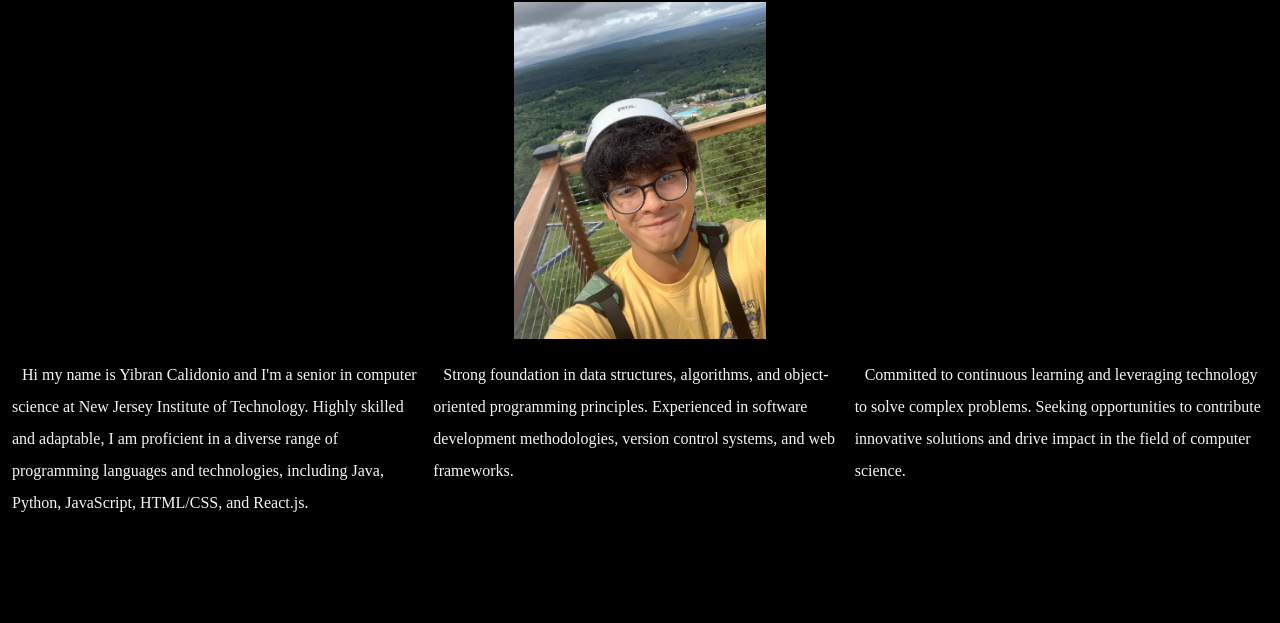
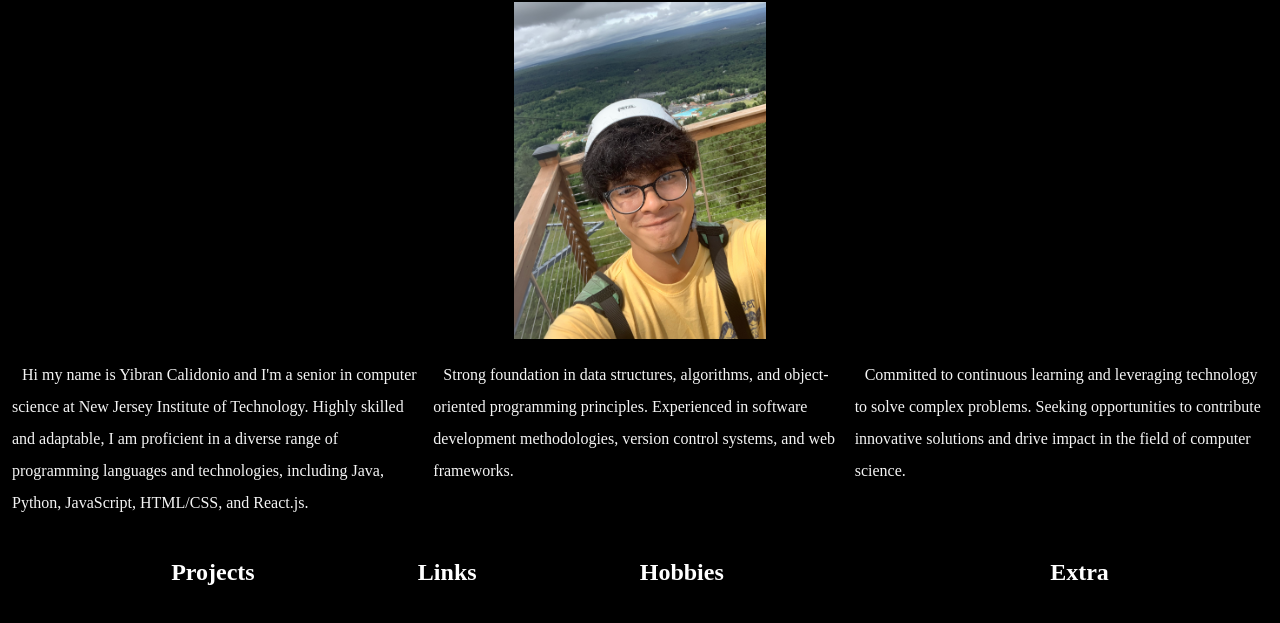
Before and after one commit to LemonPit/LemonPit.github.io, a plain HTML site: page index.html in a window 1280 px wide. Shown: the part 113-736 px from the top of the page. Drawn offline with Linux system fonts and the light colour scheme; a script that the page names is missing.

Commit message:
Small changes

```diff
--- a/index.html
+++ b/index.html
@@ -46,8 +46,16 @@
           </p>
         </div>
       </div>
-      <div></div>
-      <div></div>
+      <div class="rows">
+        <h2>Projects</h2>
+
+        <h2>Links</h2>
+
+        <h2>Hobbies</h2>
+        <p></p>
+
+        <h2>Extra</h2>
+      </div>
     </main>
 
     <script src="script.js"></script>
--- a/stylesheet.css
+++ b/stylesheet.css
@@ -31,6 +31,9 @@
     flex: 100%;
     max-width: 100%;
   }
+}
+h2 {
+  color: white;
 }
 .rows{
   animation: fadeIn 5s;
```
Also changed, not shown: contactMe.html (+1 -1 lines).
